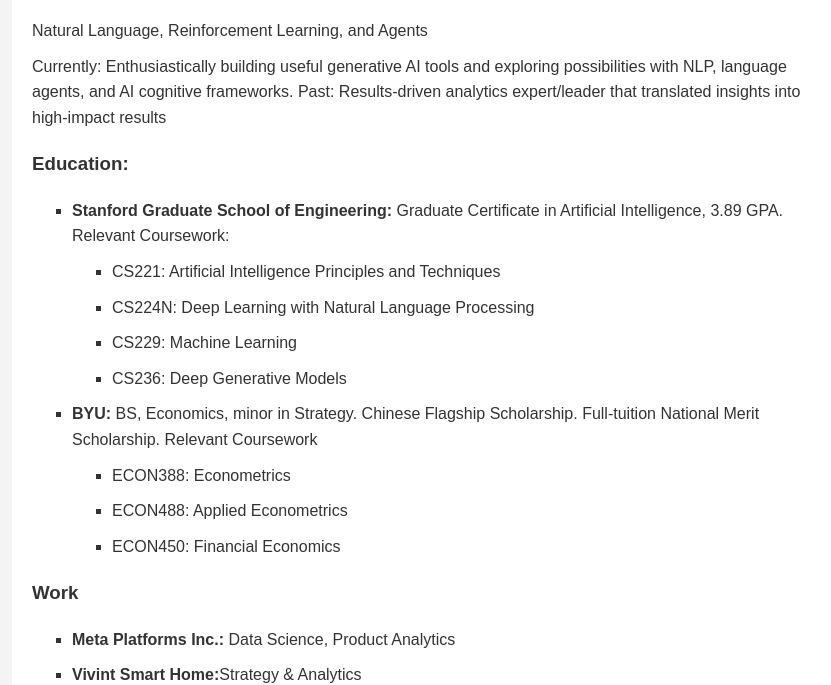
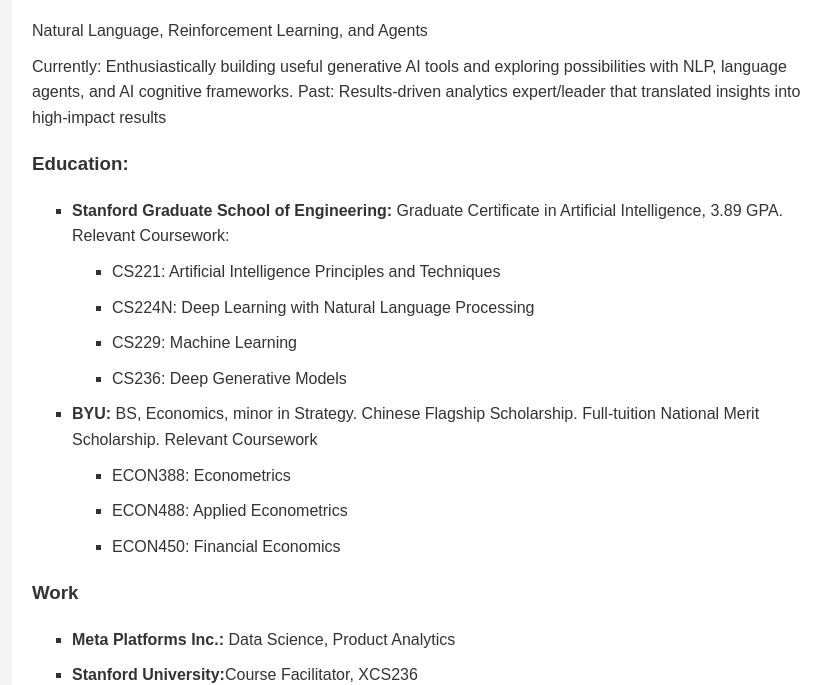
Before and after one commit to matthewcwise/matthewcwise.github.io, a plain HTML site: page index.html in a window 1280 px wide. Shown: the part 116-801 px from the top of the page, without its empty margins (208-1039 px from the left). Drawn offline with Linux system fonts and the light colour scheme.

Commit message:
Added CA role

```diff
--- a/index.html
+++ b/index.html
@@ -63,10 +63,11 @@
         <h3>Work</h3>
         <ul>
             <li><strong>Meta Platforms Inc.:</strong> Data Science, Product Analytics</li>
+            <li><strong>Stanford University:</strong>Course Facilitator, XCS236</li>
             <li><strong>Vivint Smart Home:</strong>Strategy & Analytics</li>
             <li><strong>Capital One Financial:</strong> Business Analysis</li>
         </ul>
-
+<!--
         <h2>Sample Work</h2>
 
         <h3>AI and Machine Learning</h3>
@@ -88,6 +89,6 @@
         </div>
 
         <p>For collaborations or inquiries, reach out to <a href="mailto:mattwise@stanford.edu">mattwise@stanford.edu</a>.</p>
-    </div>
+    </div> -->
 </body>
 </html>
```
